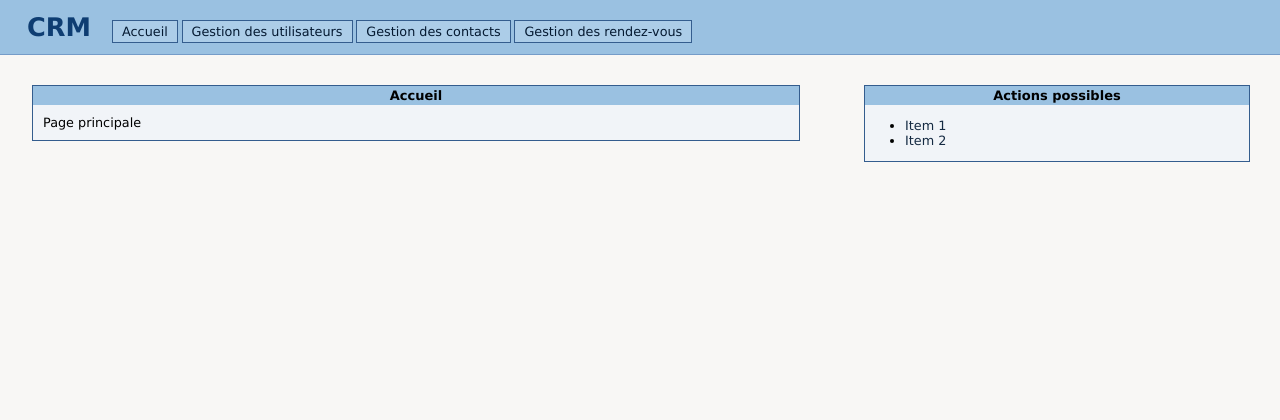
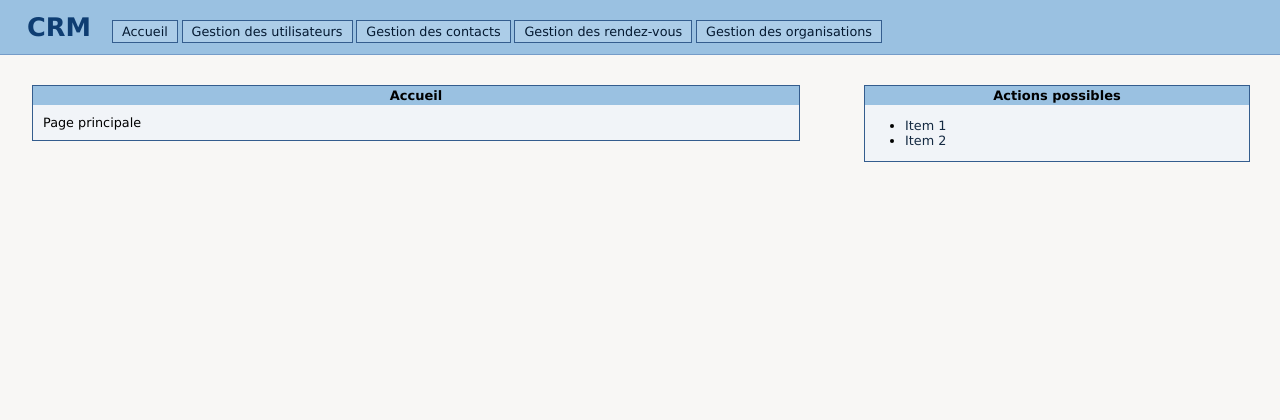
Before and after one commit to jsilvestre/NF17, a PHP site: page /index.php in a window 1280 px wide. Shown: the top 420 px of the page. Run offline with PHP 8.4, Linux system fonts and the light colour scheme; data that the repository does not hold is empty.

Commit message:
correction des liens du menu principal. ajout d'un nouvel élément

```diff
--- a/src/index.php
+++ b/src/index.php
@@ -46,9 +46,10 @@ ob_end_clean();
 	<div id="header">
 		<h1>CRM</h1>
 		<a href="index.php">Accueil</a> -
-		<a href="index.php?page=user/user">Gestion des utilisateurs</a> -
-		<a href="index.php?page=contact/contact">Gestion des contacts</a> -
-		<a href="index.php?page=rdv/rdv">Gestion des rendez-vous</a>
+		<a href="index.php?page=user/list">Gestion des utilisateurs</a> -
+		<a href="index.php?page=contact/list">Gestion des contacts</a> -
+		<a href="index.php?page=rdv/list">Gestion des rendez-vous</a> -
+		<a href="index.php?page=firm/list">Gestion des organisations</a>
 	</div>
 
 	<div id="contenu">
```
